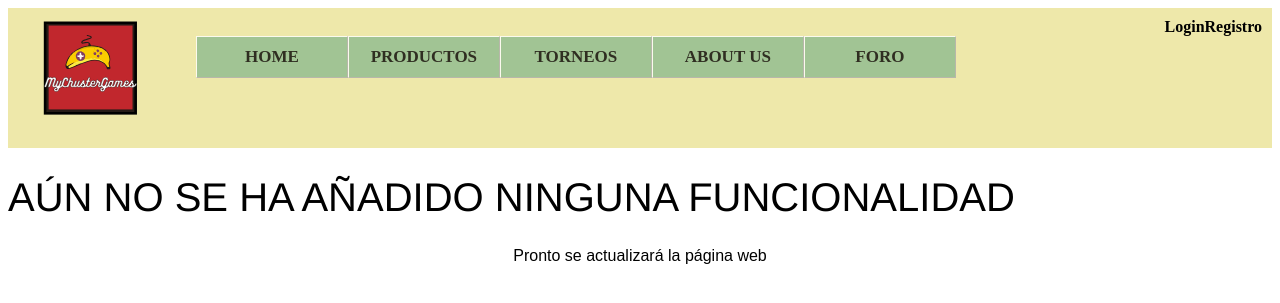
After one commit to martellucm/Practica2-AW, a PHP site: page /none_page.php in a window 1280 px wide. The commit adds this page. Shown: the top 303 px of the page. Run offline with PHP 8.4, Linux system fonts and the light colour scheme.

Commit message:
none page

```diff
--- a/includes/comun/cabecera.php
+++ b/includes/comun/cabecera.php
@@ -15,9 +15,9 @@
 		<ul>
 			<li><a href='index.php'>Home</a></li>
 			<li><a href=''>Productos</a></li>
-			<li><a href=''>Torneos</a></li>
-			<li><a href=''>About us</a></li>
-			<li><a href=''>Foro</a></li>
+			<li><a href='none_page.php'>Torneos</a></li>
+			<li><a href='none_page.php'>About us</a></li>
+			<li><a href='none_page.php'>Foro</a></li>
 		</ul>
 		</div>
 	</div>
--- /dev/null
+++ b/none_page.php
@@ -0,0 +1,17 @@
+<!DOCTYPE HTML>
+<html lang="es">
+  <head>
+    <title>My Chuster Games - NONE PAGE</title>
+    <link rel="stylesheet" type="text/css" href="css/estilo.css" />
+    <meta charset="utf-8">
+  </head>
+<body>
+  <div id ="contenedor">
+    <?php require'includes/comun/cabecera.php'?>
+    <div id="none">
+      <h1>AÚN NO SE HA AÑADIDO NINGUNA FUNCIONALIDAD</h1>
+      <p>Pronto se actualizará la página web</p>
+    </div>
+  </div>
+</body>
+</html>
```
